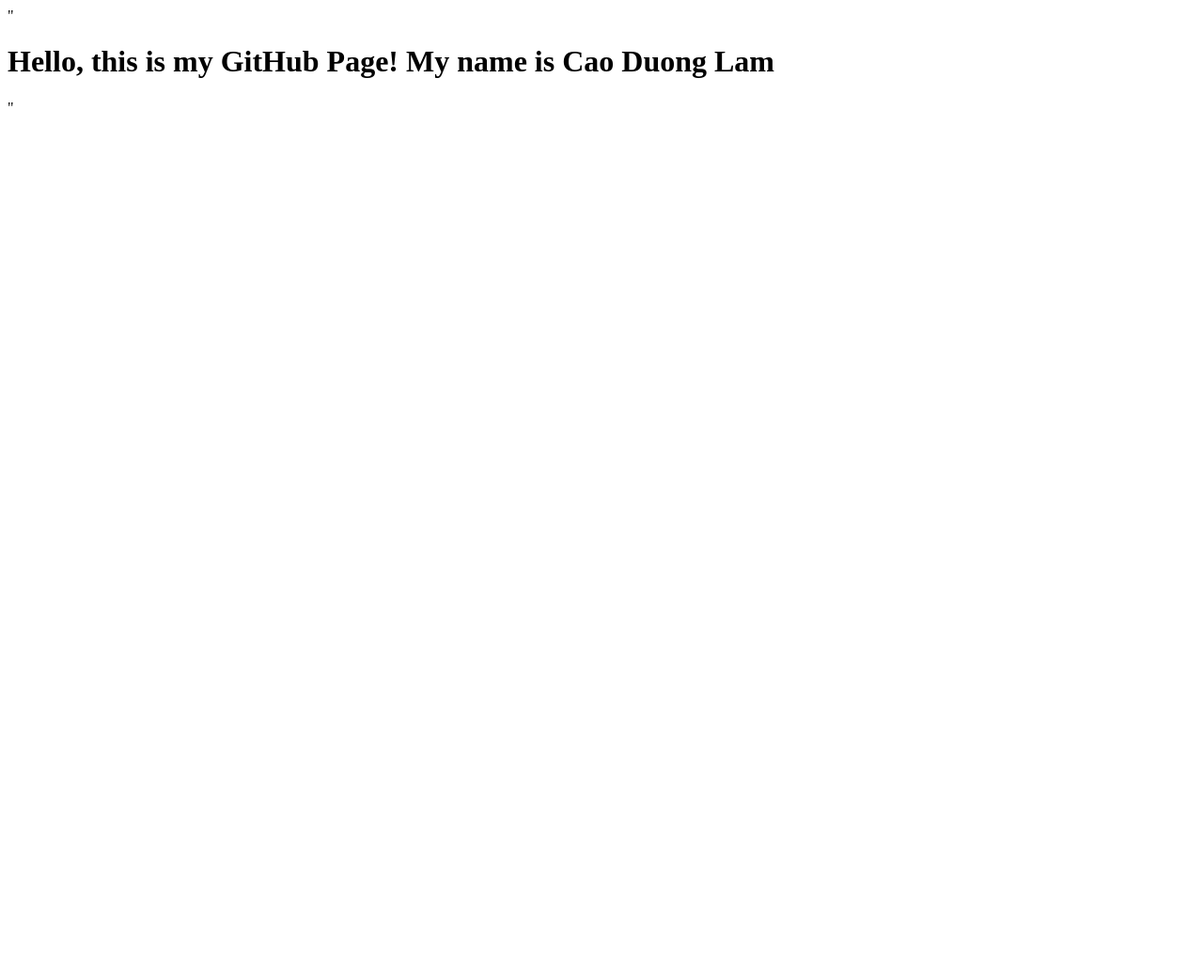
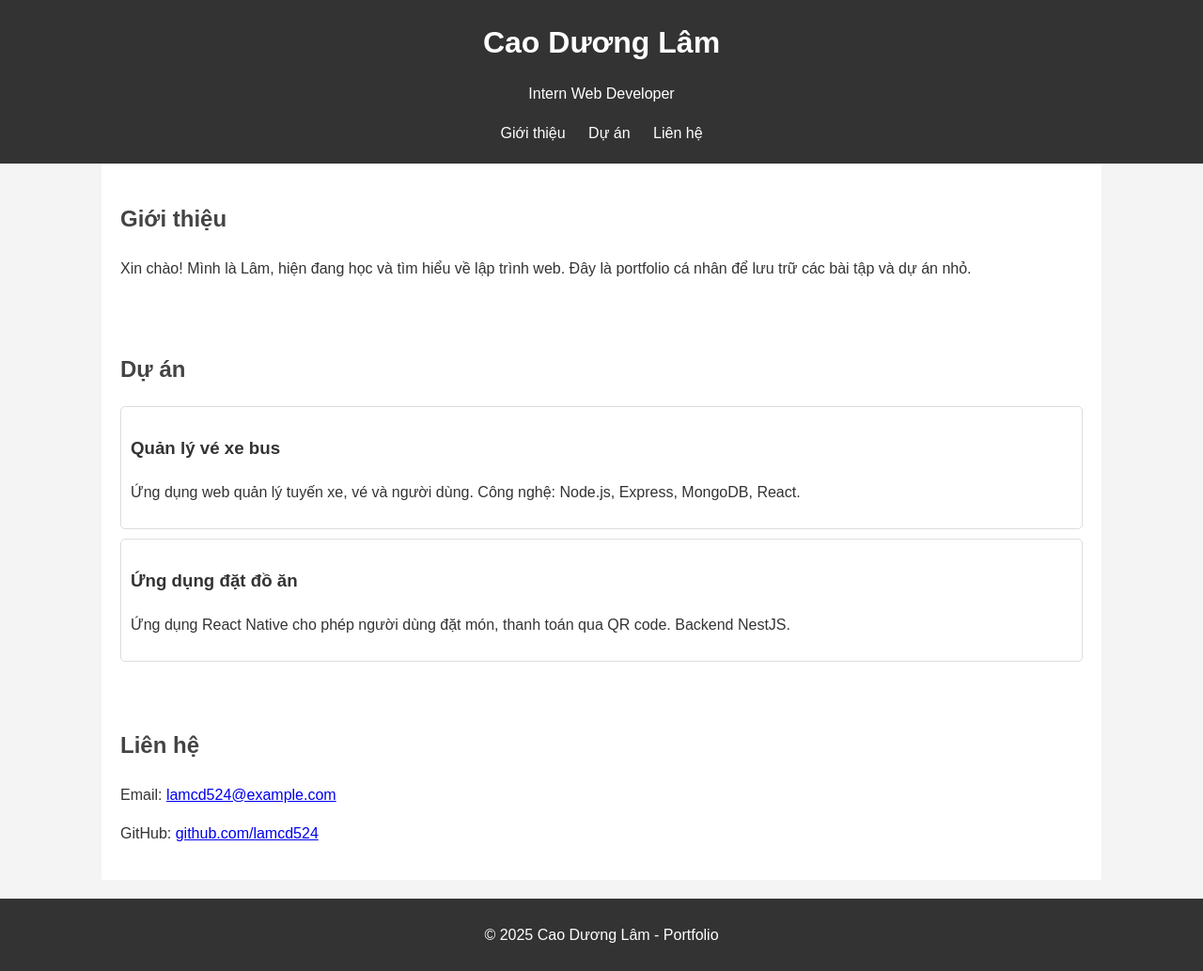
Before and after one commit to lamcd524/lamcd524.github.io, a plain HTML site: page index.html in a window 1280 px wide. Shown: the whole page at 94% size. Before the commit the page ends 800 px from the top, so only its background shows below. Drawn offline with Linux system fonts and the light colour scheme.

Commit message:
Update index.html

```diff
--- a/index.html
+++ b/index.html
@@ -1 +1,88 @@
-"<h1>Hello, this is my GitHub Page! My name is Cao Duong Lam</h1>"
+<!DOCTYPE html>
+<html lang="vi">
+<head>
+  <meta charset="UTF-8">
+  <meta name="viewport" content="width=device-width, initial-scale=1.0">
+  <title>Portfolio - Cao Dương Lâm</title>
+  <style>
+    body {
+      font-family: Arial, sans-serif;
+      margin: 0; padding: 0;
+      line-height: 1.6;
+      background: #f4f4f4;
+      color: #333;
+    }
+    header {
+      background: #333;
+      color: #fff;
+      padding: 20px 0;
+      text-align: center;
+    }
+    header h1 { margin: 0; }
+    nav a {
+      color: #fff;
+      margin: 0 10px;
+      text-decoration: none;
+    }
+    .container {
+      width: 80%;
+      margin: auto;
+      overflow: hidden;
+      padding: 20px;
+      background: #fff;
+    }
+    h2 { color: #444; }
+    .project {
+      border: 1px solid #ddd;
+      padding: 10px;
+      margin: 10px 0;
+      border-radius: 5px;
+    }
+    footer {
+      text-align: center;
+      padding: 10px;
+      background: #333;
+      color: #fff;
+      margin-top: 20px;
+    }
+  </style>
+</head>
+<body>
+  <header>
+    <h1>Cao Dương Lâm</h1>
+    <p>Intern Web Developer</p>
+    <nav>
+      <a href="#about">Giới thiệu</a>
+      <a href="#projects">Dự án</a>
+      <a href="#contact">Liên hệ</a>
+    </nav>
+  </header>
+
+  <section id="about" class="container">
+    <h2>Giới thiệu</h2>
+    <p>Xin chào! Mình là Lâm, hiện đang học và tìm hiểu về lập trình web. Đây là portfolio cá nhân để lưu trữ các bài tập và dự án nhỏ.</p>
+  </section>
+
+  <section id="projects" class="container">
+    <h2>Dự án</h2>
+    <div class="project">
+      <h3>Quản lý vé xe bus</h3>
+      <p>Ứng dụng web quản lý tuyến xe, vé và người dùng. Công nghệ: Node.js, Express, MongoDB, React.</p>
+    </div>
+    <div class="project">
+      <h3>Ứng dụng đặt đồ ăn</h3>
+      <p>Ứng dụng React Native cho phép người dùng đặt món, thanh toán qua QR code. Backend NestJS.</p>
+    </div>
+  </section>
+
+  <section id="contact" class="container">
+    <h2>Liên hệ</h2>
+    <p>Email: <a href="mailto:lamcd524@example.com">lamcd524@example.com</a></p>
+    <p>GitHub: <a href="https://github.com/lamcd524" target="_blank">github.com/lamcd524</a></p>
+  </section>
+
+  <footer>
+    <p>© 2025 Cao Dương Lâm - Portfolio</p>
+  </footer>
+</body>
+</html>
```
